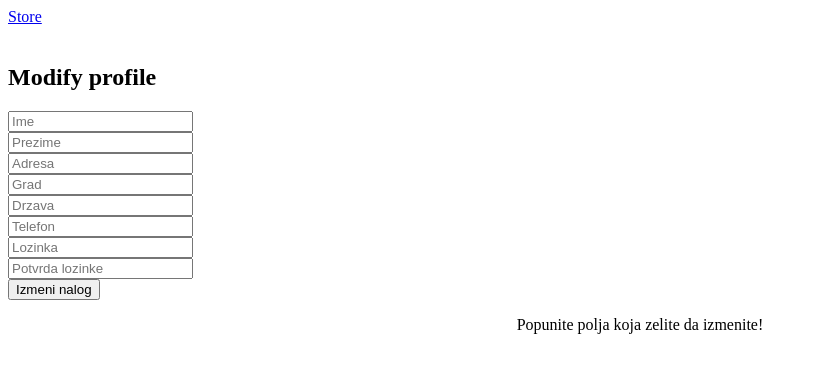
After one commit to Milenko0/Projekat_DRS, a Flask app: page /modifyProfile in a window 1280 px wide. The commit adds this page. Shown: the top 373 px of the page, without its empty margins (0-817 px from the left). Run offline with Flask 3, Linux system fonts and the light colour scheme; a user stored in the database is signed in.

Commit message:
Modify page

```diff
--- a/flaskr/models/FlaskForms.py
+++ b/flaskr/models/FlaskForms.py
@@ -17,3 +17,14 @@ class RegisterForm(FlaskForm):
     email = EmailField(validators=[Email(),DataRequired(),Length(max=40)])
     lozinka = PasswordField(validators=[DataRequired(),Length(min=8,max=40)])
     submit = SubmitField(label='Otvori nalog')
+
+class ModifyForm(FlaskForm):
+    ime=StringField(validators=[Length(min=2, max=20)])
+    prezime=StringField(validators=[Length(min=2, max=20)])
+    adresa=StringField(validators=[Length(min=3, max=40)])
+    grad=StringField(validators=[Length(min=2, max=20)])
+    drzava = StringField(validators=[Length(min=4, max=20)])
+    telefon = StringField(validators=[Length(min=8, max=10)])
+    lozinka = PasswordField(validators=[Length(min=8,max=40)])
+    lozinkapotvrde = PasswordField(validators=[Length(min=8,max=40)])
+    submit = SubmitField(label='Izmeni nalog')
--- a/flaskr/routes.py
+++ b/flaskr/routes.py
@@ -2,7 +2,7 @@ from flaskr import app, db
 from flask import render_template, request, redirect, url_for, flash
 from flask_login import LoginManager, login_user, login_required, current_user
 from flaskr.models.Korisnici import Korisnici
-from flaskr.models.FlaskForms import LoginForm, RegisterForm
+from flaskr.models.FlaskForms import LoginForm, RegisterForm, ModifyForm
 from flaskr.models.Coin import Coin
 from flaskr.models.crypto import Crypto
 from flaskr.models.Transaction import Transaction
@@ -117,3 +117,36 @@ def buy_coin(selected_coin, amount, current_user_id, result_queue):
         else:
             result_queue.put('Nemate dovoljno novca za zeljenu kupovinu')
             return
+
+@app.route('/modifyProfile', methods=['GET','POST'])
+@login_required
+def modify():
+    form = ModifyForm()
+    if form.is_submitted() is False:
+        return render_template('modifyProfile.html', form=form)
+    ime = form.ime.data
+    prezime = form.prezime.data
+    adresa = form.adresa.data
+    grad = form.grad.data
+    drzava = form.drzava.data
+    telefon = form.telefon.data
+    lozinka = form.lozinka.data
+    lozinkapotvrde = form.lozinkapotvrde.data
+    izmena = Korisnici.query.filter_by(id=current_user.id).first()
+    if (ime != "" and not ime.isspace()):
+            izmena.ime = ime
+    if (prezime != "" and not prezime.isspace()):
+            izmena.prezime = prezime
+    if (adresa != "" and not adresa.isspace()):
+            izmena.adresa = adresa
+    if (grad != "" and not grad.isspace()):
+            izmena.grad = grad
+    if (drzava != "" and not drzava.isspace()):
+            izmena.drzava = drzava
+    if(telefon != "" and not telefon.isspace()):
+            izmena.telefon = telefon
+    if(lozinka == lozinkapotvrde and lozinka != "" and not lozinka.isspace() and
+                lozinkapotvrde != "" and not lozinkapotvrde.isspace()):
+            izmena.lozinka = lozinka
+    db.session.commit()
+    return redirect(url_for('store'))
--- /dev/null
+++ b/flaskr/templates/modifyProfile.html
@@ -0,0 +1,34 @@
+<!DOCTYPE html>
+<head>
+    <meta charset="UTF-8">
+    <title>Crypto</title>
+</head>
+<body>
+<a href="{{url_for('store')}}">Store</a>
+
+    <form method="POST">
+        <br>
+            <h2>Modify profile</h2>
+                {{form.ime(placeholder = "Ime")}}
+                <br />
+                {{form.prezime(placeholder = "Prezime")}}
+                <br />
+                {{form.adresa(placeholder = "Adresa")}}
+                <br />
+                {{form.grad(placeholder = "Grad")}}
+                <br />
+                {{form.drzava(placeholder = "Drzava")}}
+                <br />
+                {{form.telefon(placeholder = "Telefon")}}
+                <br>
+                {{form.lozinka(placeholder = "Lozinka")}}
+                <br>
+                {{form.lozinkapotvrde(placeholder = "Potvrda lozinke")}}
+            <br>
+            {{ form.submit }}
+            <p style="text-align:center">
+                Popunite polja koja zelite da izmenite!
+            </p>
+    </form>
+</body>
+</html>
--- a/flaskr/templates/store.html
+++ b/flaskr/templates/store.html
@@ -15,6 +15,7 @@
   }
 </style>
 <body>
+    <a href="{{url_for('modify')}}">Modify</a>
     <div>
         <table style="width: 700px; border-collapse: collapse;">
             <tr >
```
Also changed, not shown: flaskr/database.db.
